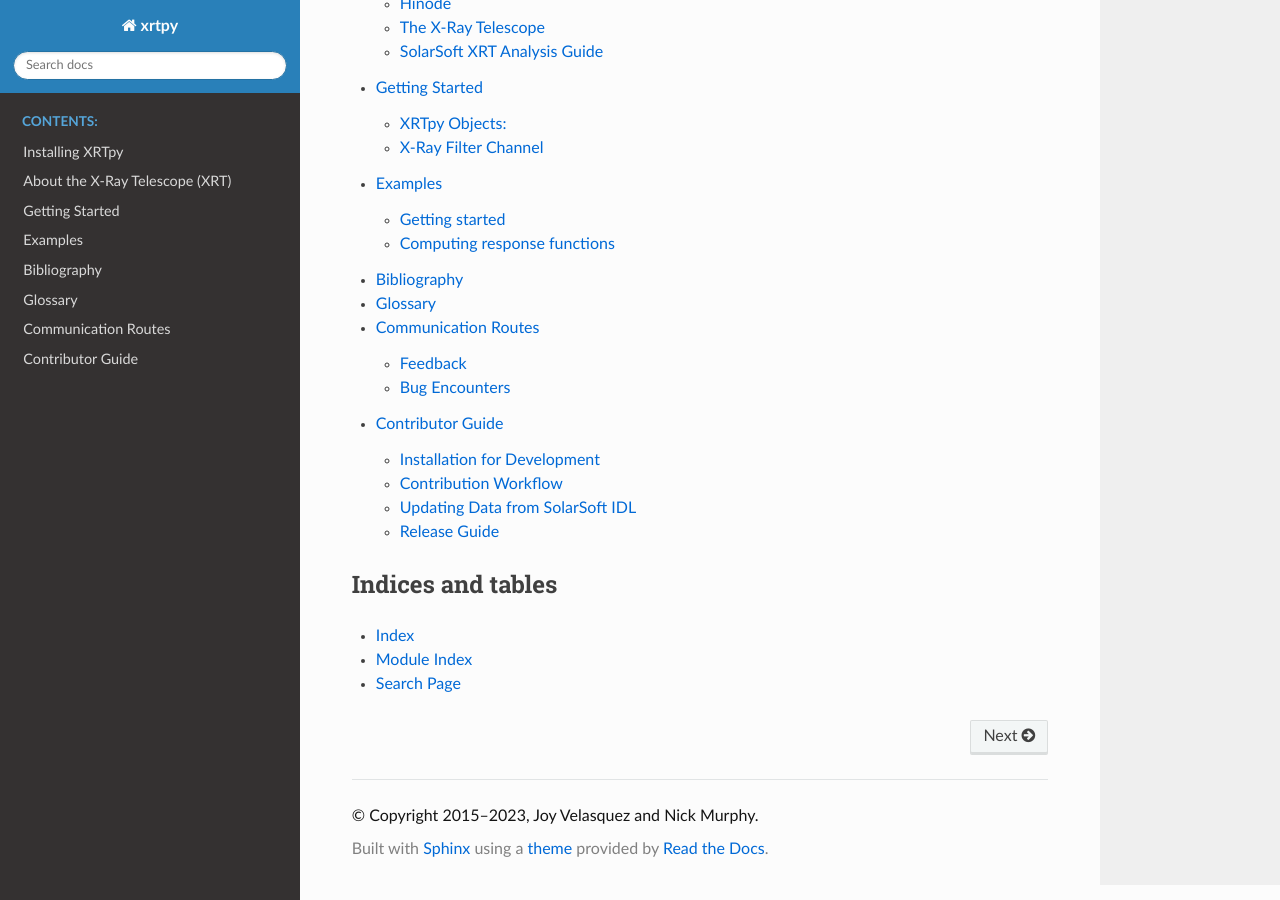
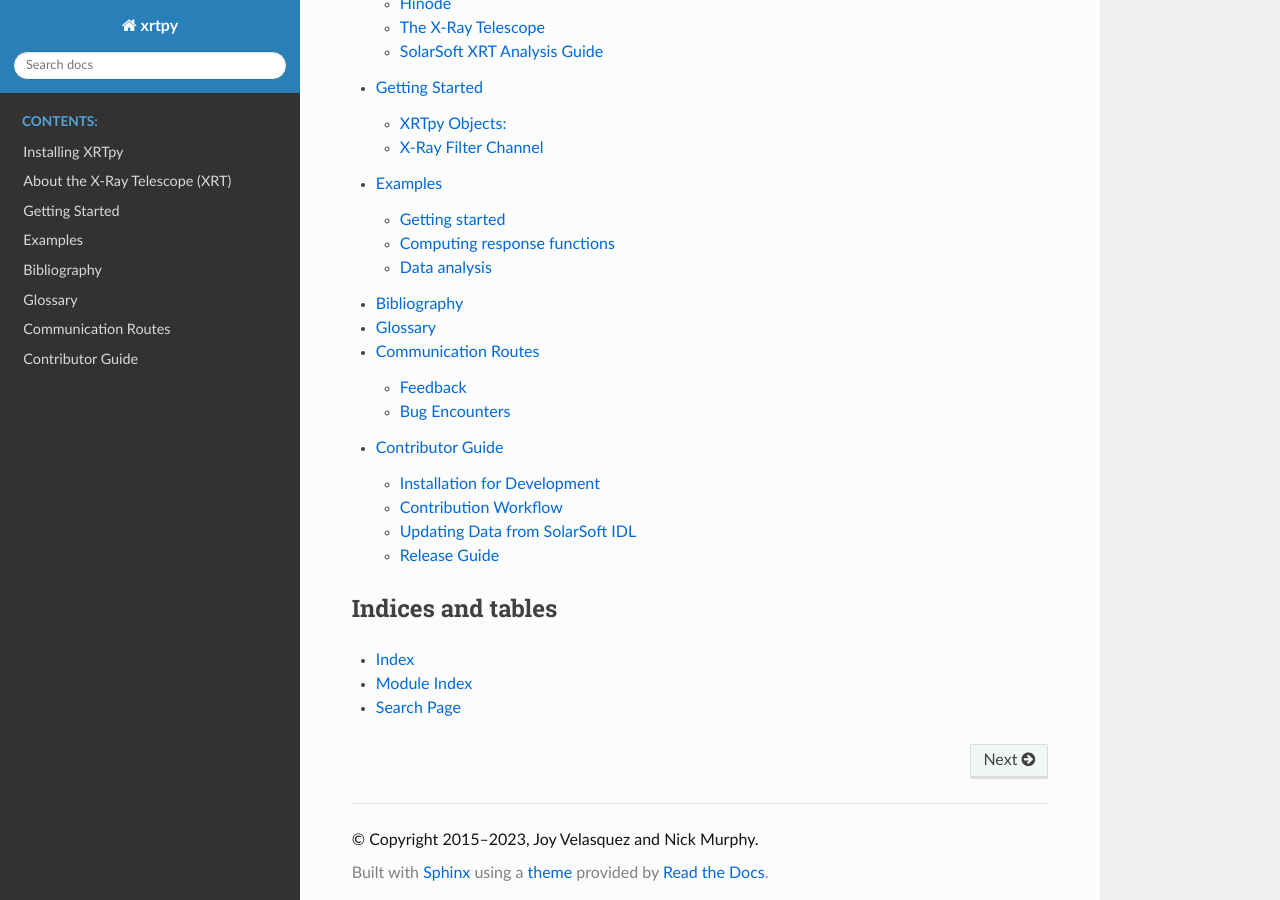
Before and after one commit to HinodeXRT/xrtpy, a Sphinx documentation site: the page built from docs/index.rst, in a window 1280 px wide and 900 px high, scrolled down 603 px. Built offline with Sphinx 7.4.7 and the Read the Docs theme 2.0.0, drawn with Linux system fonts in a browser that asks for light colours; pages that are not in the unit, such as notebooks, are missing from menus; cross-references to code outside the pages are shown as plain code.

Commit message:
Add notebook to example TOC

```diff
--- a/docs/examples.rst
+++ b/docs/examples.rst
@@ -22,3 +22,11 @@ Computing response functions
   :glob:
 
   notebooks/computing_functions/*
+
+Data analysis
+-------------
+
+.. nbgallery::
+   :glob:
+
+   Using_xrt_teem
```
